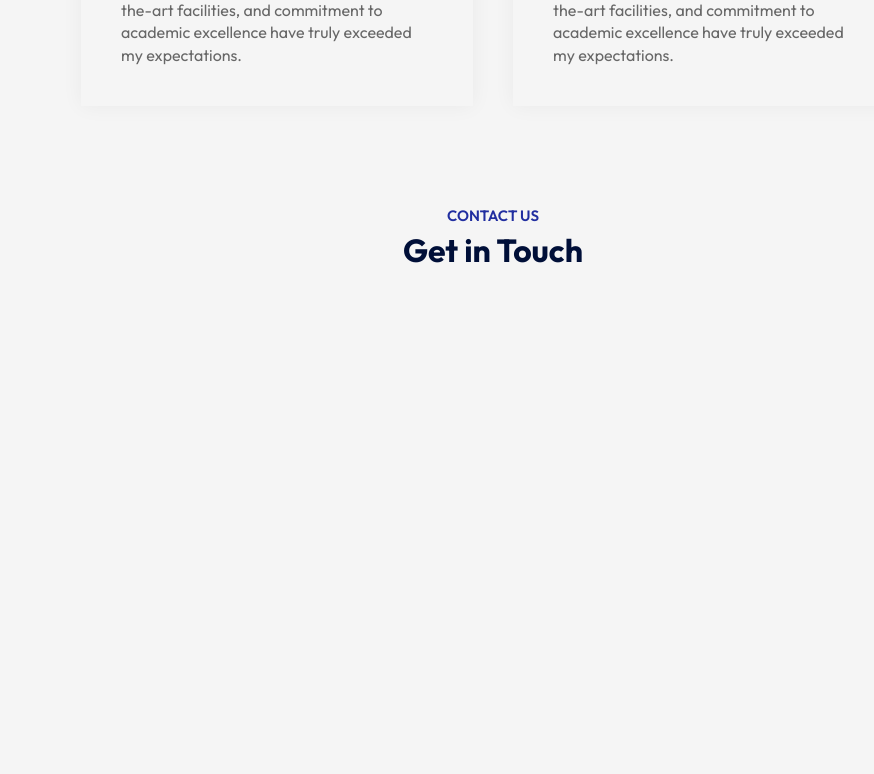
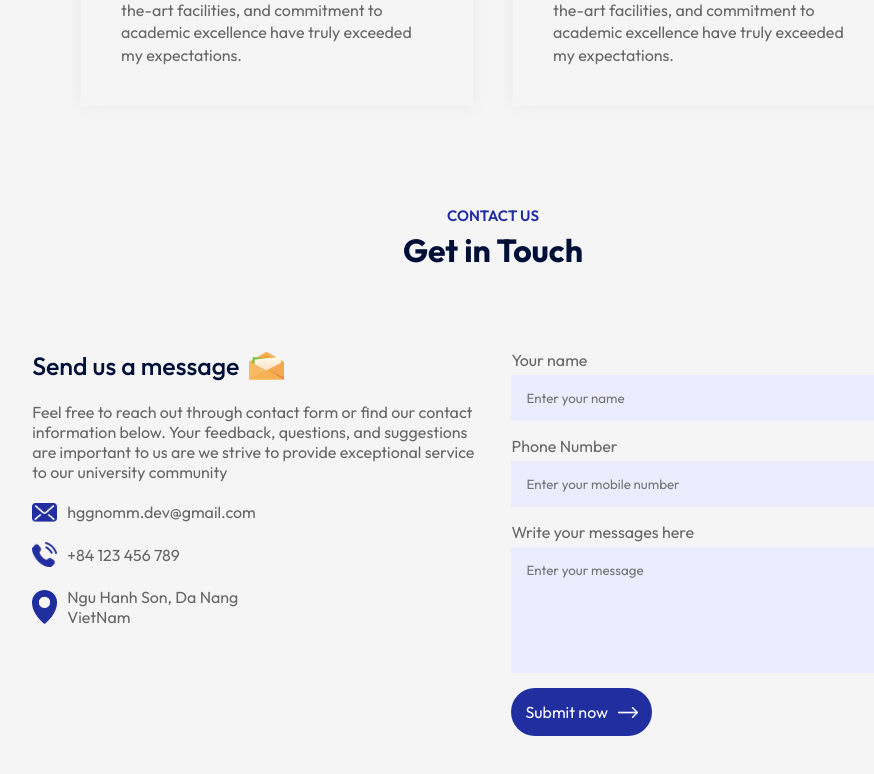
Before and after one commit to hggnomm/frontend-edusity, a React (Vite) app: page / in a window 1280 px wide. Shown: the part 1663-2437 px from the top of the page, without its empty margins (147-1021 px from the left). Before the commit the page ends 1963 px from the top, so only its background shows below. Built offline with nearby package versions, Linux system fonts and the light colour scheme.

Commit message:
Done UI Contact mail

```diff
--- a/src/App.jsx
+++ b/src/App.jsx
@@ -6,6 +6,7 @@
 import About from "./components/About/About";
 import Campus from "./components/Campus/Campus";
 import Testimonials from "./components/Testimonials/Testimonials";
+import Contact from "./components/Contact/Contact";
 
 const App = () => {
   return (
@@ -21,6 +22,7 @@
         <Title subTitle="TESTIMONIALS" title="What Student Says" />
         <Testimonials />
         <Title subTitle="Contact Us" title="Get in Touch" />
+        <Contact />
       </div>
     </div>
   );
--- /dev/null
+++ b/src/components/Contact/Contact.css
@@ -0,0 +1,61 @@
+.contact {
+  margin: 80px auto;
+  max-width: 90%;
+  display: flex;
+  align-content: center;
+  justify-content: space-between;
+}
+
+.contact-col {
+  flex-basis: 48%;
+  color: #676767;
+}
+
+.contact-col h3 {
+  color: #000f38;
+  font-weight: 500;
+  font-size: 25px;
+  display: flex;
+  align-items: center;
+  margin-bottom: 20px;
+}
+
+.contact-col h3 img {
+  width: 35px;
+  margin-left: 10px;
+}
+
+.contact-col p {
+  max-width: 450px;
+  list-style: 0.3;
+}
+
+.contact-col ul li {
+  display: flex;
+  align-items: center;
+  margin: 20px 0;
+}
+
+.contact-col ul li img {
+  width: 25px;
+  margin-right: 10px;
+}
+
+.contact form input,
+.contact form textarea {
+  display: block;
+  width: 100%;
+  background-color: #ebecfe;
+  padding: 15px;
+  border: 0;
+  outline: 0;
+  margin-bottom: 15px;
+  margin-top: 5px;
+  resize: none;
+}
+
+.contact-col span {
+    display: block;
+    margin: 20px 0;
+
+}
--- /dev/null
+++ b/src/components/Contact/Contact.jsx
@@ -0,0 +1,70 @@
+import React from "react";
+import "./Contact.css";
+import msg from "../../assets/msg-icon.png";
+import mail_icon from "../../assets/mail-icon.png";
+import phone_icon from "../../assets/phone-icon.png";
+import location_icon from "../../assets/location-icon.png";
+import white_arrow from "../../assets/white-arrow.png";
+
+const Contact = () => {
+  return (
+    <div className="contact">
+      <div className="contact-col">
+        <h3>
+          Send us a message <img src={msg} alt="" />
+        </h3>
+        <p>
+          Feel free to reach out through contact form or find our contact
+          information below. Your feedback, questions, and suggestions are
+          important to us are we strive to provide exceptional service to our
+          university community
+        </p>
+        <ul>
+          <li>
+            <img src={mail_icon} alt="" /> hggnomm.dev@gmail.com
+          </li>
+          <li>
+            <img src={phone_icon} alt="" />
+            +84 123 456 789
+          </li>
+          <li>
+            <img src={location_icon} alt="" />
+            Ngu Hanh Son, Da Nang <br />
+            VietNam
+          </li>
+        </ul>
+      </div>
+      <div className="contact-col">
+        <form>
+          <label>Your name</label>
+          <input
+            type="text"
+            name="name"
+            placeholder="Enter your name"
+            required
+          />
+          <label>Phone Number</label>
+          <input
+            type="tel"
+            name="phone"
+            placeholder="Enter your mobile number"
+            required
+          />
+          <label>Write your messages here</label>
+          <textarea
+            name="message"
+            rows={6}
+            placeholder="Enter your message"
+            required
+          ></textarea>
+          <button type="submit" className="btn dark-btn">
+            Submit now <img src={white_arrow} alt="" />
+          </button>
+        </form>
+        <span></span>
+      </div>
+    </div>
+  );
+};
+
+export default Contact;
```
